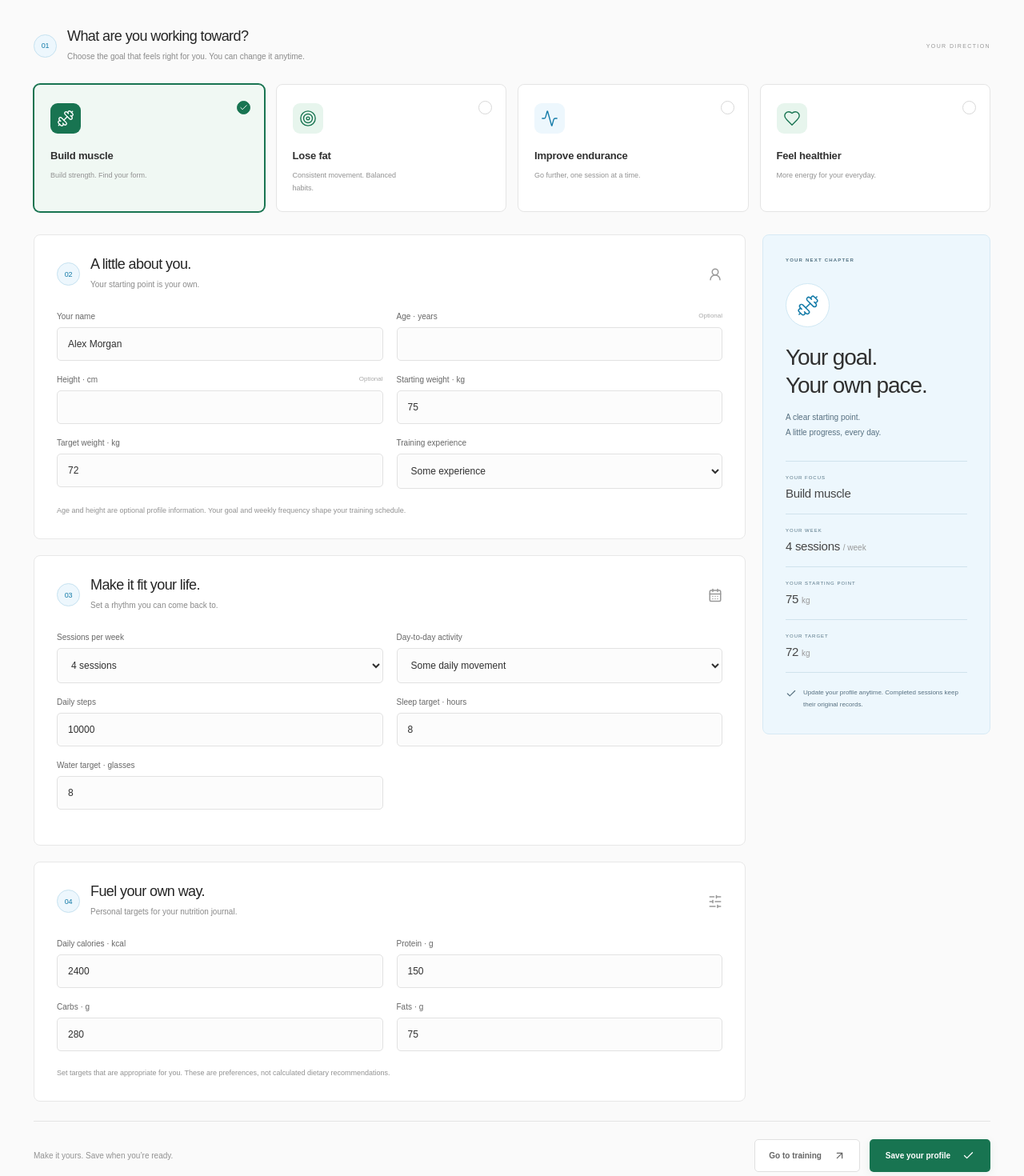
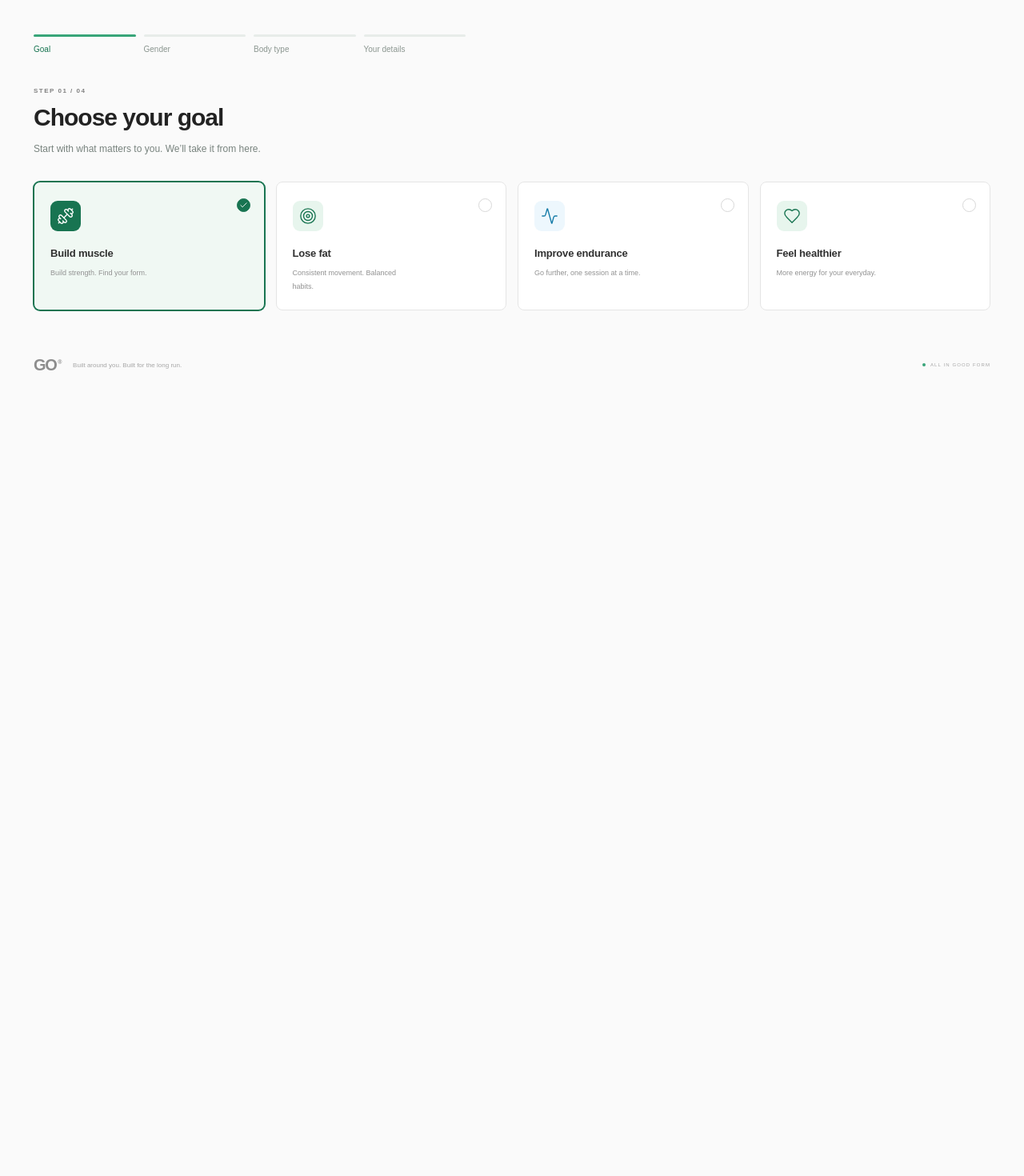
Before and after one commit to peteryangyilin-web/1, a React (Vite) app: page / in a window 1280 px wide. Shown: the part 200-1670 px from the top of the page at 80% size. After the commit the page ends 800 px from the top, so only its background shows below. Built offline with nearby package versions, Linux system fonts and the light colour scheme.

Commit message:
Turn Overview into a four-step profile onboarding flow

```diff
--- a/src/components/OverviewProfile.jsx
+++ b/src/components/OverviewProfile.jsx
@@ -1,4 +1,4 @@
-import React, { useEffect, useState } from "react";
+import React, { useEffect, useState, useRef } from "react";
 import {
   Dumbbell,
   Activity,
@@ -9,6 +9,7 @@ import {
   UserRound,
   SlidersHorizontal,
   CalendarDays,
+  ArrowLeft,
 } from "lucide-react";
 import "./overviewProfile.css";
 const GOALS = [
@@ -37,15 +38,35 @@ const GOALS = [
     icon: Heart,
   },
 ];
+const BODY_TYPES = [
+  { id: "lean", title: "Lean", text: "A lighter, defined look." },
+  { id: "athletic", title: "Athletic", text: "Balanced strength and definition." },
+  { id: "strong", title: "Strong", text: "A fuller, muscular build." },
+];
+function BodyIllustration({ type = "athletic", gender }) {
+  const broad = type === "strong" ? 35 : type === "lean" ? 23 : 29;
+  return <svg viewBox="0 0 180 190" className="body-illustration" aria-hidden="true">
+    <ellipse cx="90" cy="178" rx="53" ry="6" fill="currentColor" opacity=".07" />
+    <circle cx="90" cy="33" r="17" fill="currentColor" opacity=".85" />
+    {gender === "female" && <path d="M72 33 Q66 5 90 9 Q115 8 110 48 L103 51 L101 29 Q87 33 78 23 L77 47 L69 45Z" fill="currentColor" />}
+    <path d={`M${90-broad} 60 Q90 48 ${90+broad} 60 L${108+(broad-23)/2} 111 L${gender==='female'?116:110} 163 Q113 174 102 174 L90 124 L78 174 Q67 174 67 163 L${gender==='female'?74:72} 111Z`} fill="currentColor" opacity=".75" />
+    <path d={`M${90-broad} 64 L${51-(broad-23)/2} 112 M${90+broad} 64 L${129+(broad-23)/2} 112`} fill="none" stroke="currentColor" strokeWidth="14" strokeLinecap="round" opacity=".75" />
+    <path d="M78 85 Q90 91 102 85 M90 95 V108" fill="none" stroke="white" strokeWidth="2" opacity=".4" />
+  </svg>;
+}
 export default function OverviewProfile({ profile, onSave, onTraining }) {
   const [draft, setDraft] = useState(profile),
-    [saved, setSaved] = useState(false);
+    [step, setStep] = useState(0);
+  const headingRef = useRef(null);
+  const stepTitles = ["Choose your goal", "Tell us about you", "Choose your ideal body type", "Fill in your information"];
+  const goToStep = (next) => { setStep(next); window.scrollTo({ top: 0, behavior: "instant" }); };
+  useEffect(() => { headingRef.current?.focus({ preventScroll: true }); }, [step]);
   useEffect(() => {
     setDraft(profile);
   }, [profile]);
   const set = (key, value) => {
     setDraft((p) => ({ ...p, [key]: value }));
-    setSaved(false);
+
   };
   const goal = GOALS.find((g) => g.id === draft.goal) || GOALS[0],
     GoalIcon = goal.icon;
@@ -70,6 +91,7 @@ export default function OverviewProfile({ profile, onSave, onTraining }) {
       className="profile-overview"
       onSubmit={(e) => {
         e.preventDefault();
+        if (step !== 3) return;
         const numeric = [
           "age",
           "height",
@@ -89,21 +111,18 @@ export default function OverviewProfile({ profile, onSave, onTraining }) {
           next[key] =
             draft[key] === "" || draft[key] == null ? null : Number(draft[key]);
         onSave(next);
-        setSaved(true);
+        onTraining();
       }}
     >
-      <section className="profile-goal-section">
-        <div className="profile-section-heading">
-          <span className="section-number">01</span>
-          <div>
-            <h2>What are you working toward?</h2>
-            <p>
-              Choose the goal that feels right for you. You can change it
-              anytime.
-            </p>
-          </div>
-          <span className="profile-step-label">YOUR DIRECTION</span>
-        </div>
+      <div className="wizard-progress" aria-label={`Step ${step + 1} of 4`}>
+        {["Goal", "Gender", "Body type", "Your details"].map((label, index) => <span key={label} className={index <= step ? "reached" : ""} aria-current={index === step ? "step" : undefined}><i />{label}</span>)}
+      </div>
+      <div className="wizard-heading">
+        <span className="eyebrow">STEP 0{step + 1} / 04</span>
+        <h2 ref={headingRef} tabIndex={-1}>{stepTitles[step]}</h2>
+        <p>{["Start with what matters to you. We’ll take it from here.", "Choose an option to continue.", "Pick the direction that feels like you. You can change it anytime.", "Your starting point. Your rhythm. Your own pace."][step]}</p>
+      </div>
+      {step === 0 && <section className="profile-goal-section wizard-stage" key="goal">
         <fieldset className="goal-choices">
           <legend className="sr-only">Choose your fitness goal</legend>
           {GOALS.map((g) => {
@@ -120,7 +139,8 @@ export default function OverviewProfile({ profile, onSave, onTraining }) {
                   name="goal"
                   value={g.id}
                   checked={draft.goal === g.id}
-                  onChange={() => set("goal", g.id)}
+                  onChange={() => { set("goal", g.id); goToStep(1); }}
+                  onClick={() => { if (draft.goal === g.id) goToStep(1); }}
                 />
                 <span className="goal-choice-icon">
                   <Icon size={22} strokeWidth={1.5} />
@@ -134,8 +154,23 @@ export default function OverviewProfile({ profile, onSave, onTraining }) {
             );
           })}
         </fieldset>
-      </section>
-      <div className="profile-content-grid">
+      </section>}
+      {step === 1 && <section className="wizard-stage" key="gender">
+        <div className="wizard-choices gender-choices" role="group" aria-label="Choose your gender">
+          {[{id:"male",title:"Male"},{id:"female",title:"Female"}].map(option => <button type="button" key={option.id} className={"wizard-choice " + (draft.gender === option.id ? "selected" : "")} aria-pressed={draft.gender === option.id} onClick={() => { set("gender", option.id); goToStep(2); }}>
+            <BodyIllustration gender={option.id} /><strong>{option.title}</strong><span>Continue <ArrowUpRight size={15} /></span>
+          </button>)}
+        </div>
+      </section>}
+      {step === 2 && <section className="wizard-stage" key="body">
+        <div className="wizard-choices body-choices" role="group" aria-label="Choose your ideal body type">
+          {BODY_TYPES.map(option => <button type="button" key={option.id} className={"wizard-choice " + (draft.bodyType === option.id ? "selected" : "")} aria-pressed={draft.bodyType === option.id} onClick={() => { set("bodyType", option.id); goToStep(3); }}>
+            <BodyIllustration type={option.id} gender={draft.gender} /><strong>{option.title}</strong><p>{option.text}</p><span>Choose this direction <ArrowUpRight size={15} /></span>
+          </button>)}
+        </div>
+        <p className="wizard-note">A personal preference, not a promised result. Your goal and weekly schedule guide your training.</p>
+      </section>}
+      {step === 3 && <div className="profile-content-grid wizard-stage" key="details">
         <div className="profile-main-column">
           <section className="panel profile-info-panel">
             <div className="profile-section-heading">
@@ -263,6 +298,10 @@ export default function OverviewProfile({ profile, onSave, onTraining }) {
               <dd>{goal.title}</dd>
             </div>
             <div>
+              <dt>YOUR DIRECTION</dt>
+              <dd>{BODY_TYPES.find(b => b.id === draft.bodyType)?.title || "—"} · {draft.gender === "female" ? "Female" : "Male"}</dd>
+            </div>
+            <div>
               <dt>YOUR WEEK</dt>
               <dd>
                 {draft.days} sessions <span>/ week</span>
@@ -289,31 +328,16 @@ export default function OverviewProfile({ profile, onSave, onTraining }) {
             </span>
           </div>
         </aside>
-      </div>
-      <div className="profile-save-bar">
-        <span>
-          {saved ? (
-            <>
-              <Check size={15} />
-              Profile saved.
-            </>
-          ) : (
-            <>Make it yours. Save when you’re ready.</>
-          )}
-        </span>
+      </div>}
+      {step === 3 && <div className="profile-save-bar">
+        <span>Your profile stays on this device.</span>
         <div>
-          <button
-            type="button"
-            className="secondary-button"
-            onClick={onTraining}
-          >
-            Go to training <ArrowUpRight size={15} />
-          </button>
           <button type="submit" className="primary-button">
-            Save your profile <Check size={15} />
+            Save your profile and go to training <ArrowUpRight size={15} />
           </button>
         </div>
-      </div>
+      </div>}
+      {step > 0 && <button type="button" className="wizard-back secondary-button" onClick={() => goToStep(step - 1)}><ArrowLeft size={15} /> Back</button>}
     </form>
   );
 }
--- a/src/components/overviewProfile.css
+++ b/src/components/overviewProfile.css
@@ -477,3 +477,45 @@
     grid-column: 1/-1;
   }
 }
+
+/* One decision at a time. */
+.wizard-progress { display:flex; gap:10px; max-width:540px; margin:8px 0 42px; }
+.wizard-progress > span { flex:1; color:#8b9690; font-size:10px; }
+.wizard-progress i { display:block; height:3px; background:#e7ece9; border-radius:5px; margin-bottom:10px; }
+.wizard-progress .reached { color:var(--green); }
+.wizard-progress .reached i { background:var(--green-bright); }
+.wizard-heading { margin-bottom:30px; }
+.wizard-heading h2 { font-family:var(--serif); font-size:30px; font-weight:550; letter-spacing:-1px; margin:12px 0; outline:none; }
+.wizard-heading p { font-size:12px; color:#78837e; line-height:1.8; }
+.wizard-stage { animation:wizard-arrive .32s ease both; }
+.wizard-choices { display:grid; gap:20px; max-width:940px; }
+.gender-choices { grid-template-columns:repeat(2,minmax(0,1fr)); max-width:760px; }
+.body-choices { grid-template-columns:repeat(3,minmax(0,1fr)); }
+.wizard-choice { display:flex; flex-direction:column; align-items:center; padding:30px 24px; background:#fff; border:1px solid #e0e8e3; border-radius:14px; text-align:center; }
+.wizard-choice:nth-child(even) { color:var(--sky); background:#f7fbfe; border-color:#dcebf3; }
+.wizard-choice:nth-child(odd) { color:var(--green); background:#f7fbf8; }
+.wizard-choice:hover { transform:translateY(-4px); box-shadow:0 12px 30px #1b514111; border-color:currentColor; }
+.wizard-choice.selected { box-shadow:0 0 0 1px currentColor; border-color:currentColor; }
+.body-illustration { width:180px; max-width:100%; height:190px; margin:0 0 24px; }
+.wizard-choice strong { color:var(--ink); font-family:var(--serif); font-size:22px; font-weight:550; }
+.wizard-choice p { font-size:11px; color:#77837d; line-height:1.8; }
+.wizard-choice > span { display:flex; align-items:center; gap:12px; font-size:10px; margin-top:24px; }
+.wizard-note { font-size:11px; line-height:1.8; color:#78837e; margin:24px 0; }
+.wizard-back { display:flex; align-items:center; gap:10px; padding:11px 16px; margin-top:30px; font-size:11px; border-radius:6px; }
+@keyframes wizard-arrive { from { opacity:0; transform:translateY(10px); } to { opacity:1; transform:translateY(0); } }
+@media(max-width:650px) {
+  .wizard-progress { margin-bottom:30px; gap:7px; }
+  .wizard-progress > span { font-size:9px; }
+  .wizard-heading h2 { font-size:26px; }
+  .wizard-heading p { font-size:11px; }
+  .wizard-choices { gap:12px; }
+  .wizard-choice { padding:22px 12px; }
+  .body-choices { grid-template-columns:1fr; }
+  .body-choices .wizard-choice { display:grid; grid-template-columns:90px 1fr; column-gap:18px; text-align:left; }
+  .body-choices .body-illustration { grid-row:1/4; height:120px; width:90px; margin:0; }
+  .body-choices .wizard-choice > span { margin-top:8px; }
+  .body-choices .wizard-choice p { margin:6px 0; }
+  .gender-choices .body-illustration { height:150px; }
+  .wizard-choice strong { font-size:20px; }
+}
+@media(prefers-reduced-motion:reduce) { .wizard-stage { animation:none; } .wizard-choice:hover { transform:none; } }
--- a/src/model.js
+++ b/src/model.js
@@ -1,6 +1,8 @@
 export const DEFAULT_PROFILE = {
   name: "Alex Morgan",
   goal: "muscle",
+  gender: null,
+  bodyType: null,
   age: null,
   height: null,
   experience: "intermediate",
```
Also changed, not shown: tests/browser-smoke.cjs (+14 -7 lines), 1 other file (tests, documents, lock files or other folders).
